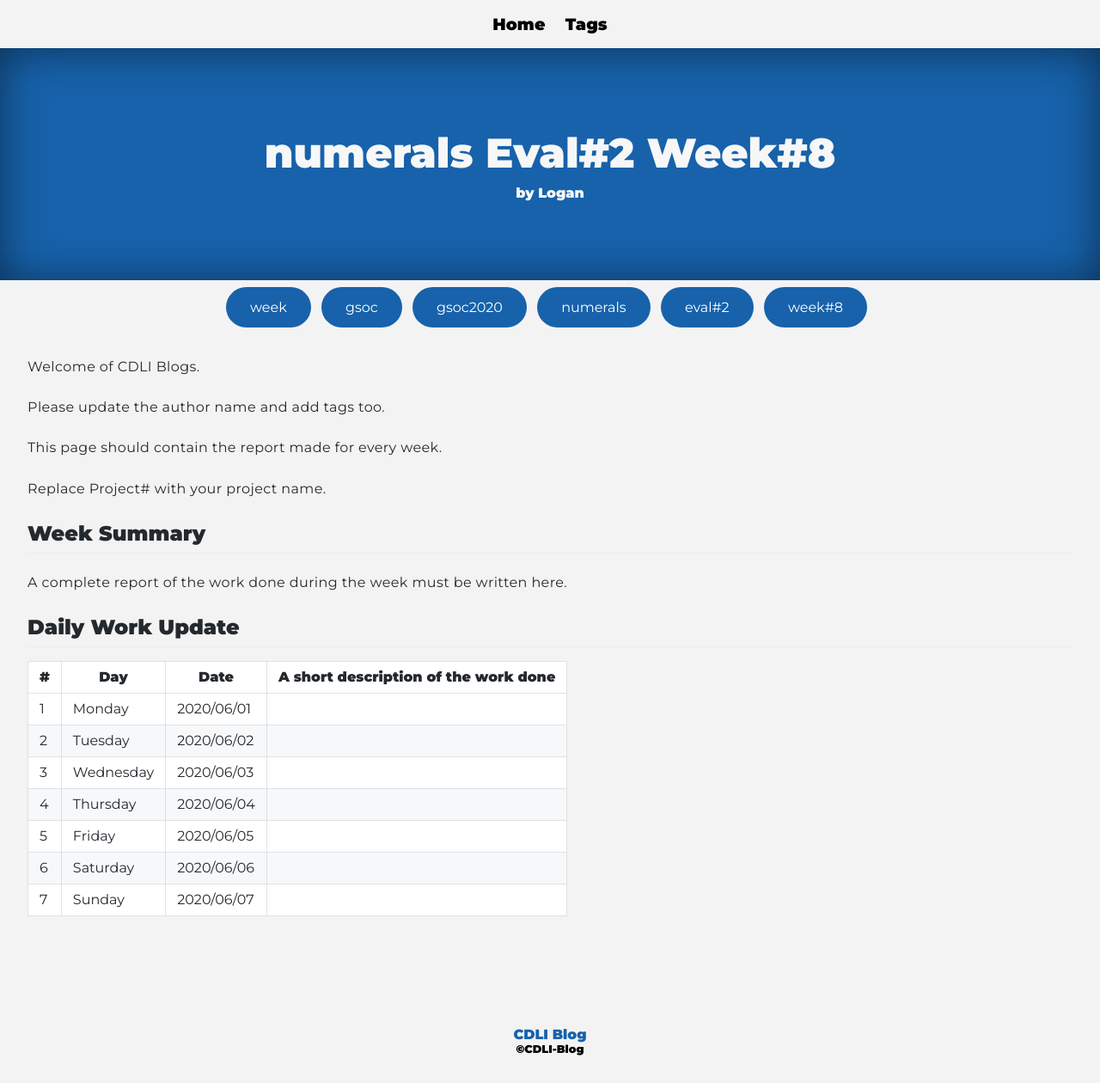
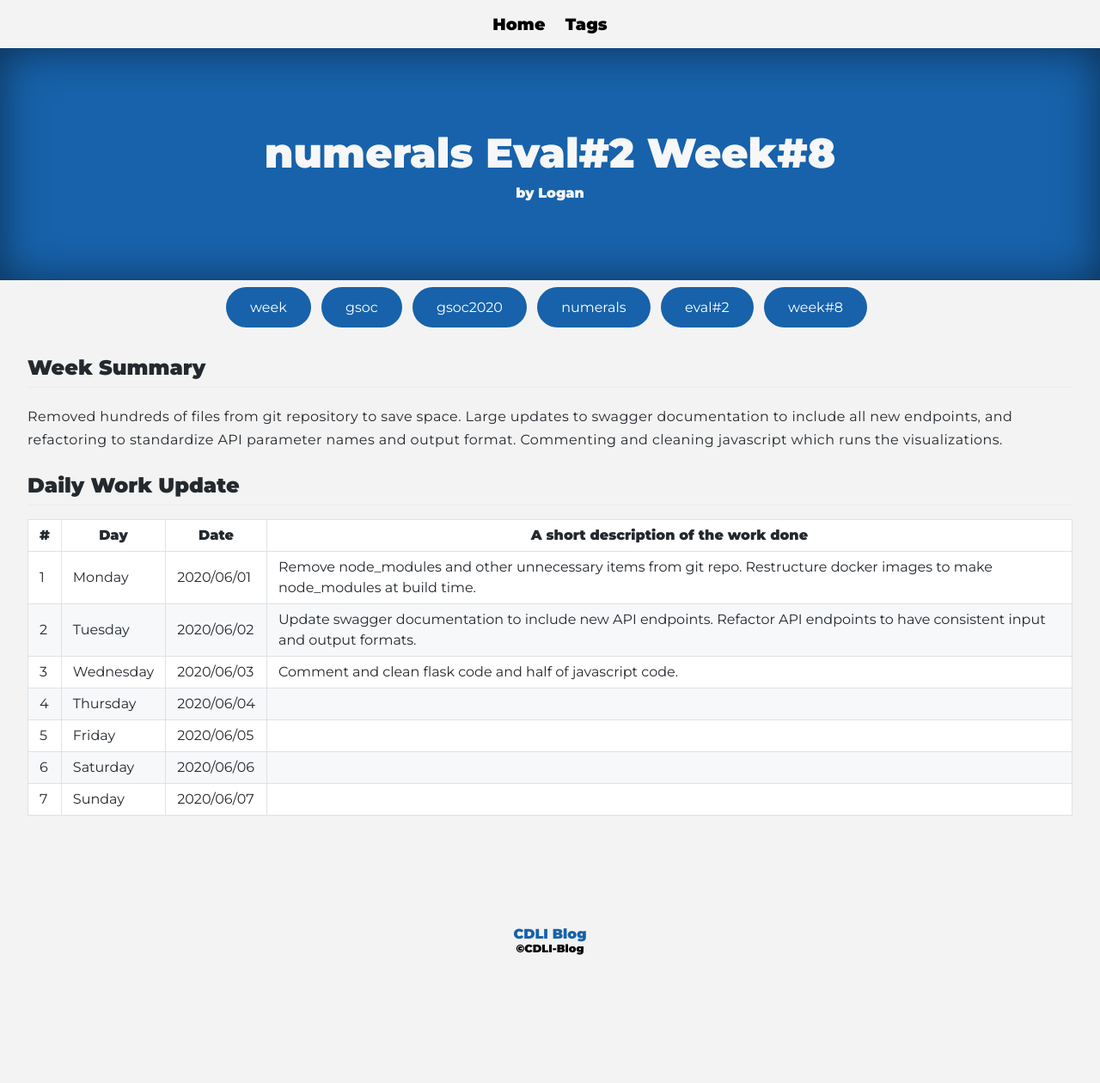
Before and after one commit to cdli-gh/blog, a Jekyll site: the page built from _blog/gsoc20/numerals/posts/09_week8.md, in a window 1280 px wide. Shown: the whole page at 86% size. Built offline with Jekyll 4.4.1, drawn with Linux system fonts in a browser that asks for light colours; Markdown is read by kramdown in place of the engine named in the settings; after the commit the page ends 1143 px from its top, so only the background shows below that.

Commit message:
Update progress on numerals project

```diff
--- a/_blog/gsoc20/numerals/posts/09_week8.md
+++ b/_blog/gsoc20/numerals/posts/09_week8.md
@@ -4,26 +4,18 @@ title: numerals Eval#2 Week#8
 author: "Logan"
 tags: ["week","gsoc","gsoc2020","numerals","eval#2","week#8"]
 ---
-Welcome of CDLI Blogs.
-
-Please update the author name and add tags too.
-
-This page should contain the report made for every week.
-
-Replace Project# with your project name.
 
 ## Week Summary
 
-A complete report of the work done during the week must be written here.
-
+Removed hundreds of files from git repository to save space. Large updates to swagger documentation to include all new endpoints, and refactoring to standardize API parameter names and output format. Commenting and cleaning javascript which runs the visualizations.
 
 ## Daily Work Update
 
 |\#|Day|Date|A short description of the work done|
 |---	|---	|---	|---	|
-|1   	| Monday 	|   2020/06/01	|   	|
-|2   	| Tuesday  	|   2020/06/02	|   	|
-|3   	| Wednesday  	|  2020/06/03 	|   	|
+|1   	| Monday 	|   2020/06/01	| Remove node\_modules and other unnecessary items from git repo. Restructure docker images to make node\_modules at build time. |
+|2   	| Tuesday  	|   2020/06/02	| Update swagger documentation to include new API endpoints. Refactor API endpoints to have consistent input and output  formats.	|
+|3   	| Wednesday  	|  2020/06/03 	| Comment and clean flask code and half of javascript code.  	|
 |4   	| Thursday  	|   2020/06/04	|   	|
 |5   	| Friday  	|   2020/06/05	|   	|
 |6   	| Saturday  	|   2020/06/06	|   	|
```
Also changed, not shown: _blog/gsoc20/numerals/posts/08_week7.md (+2 -2 lines).
